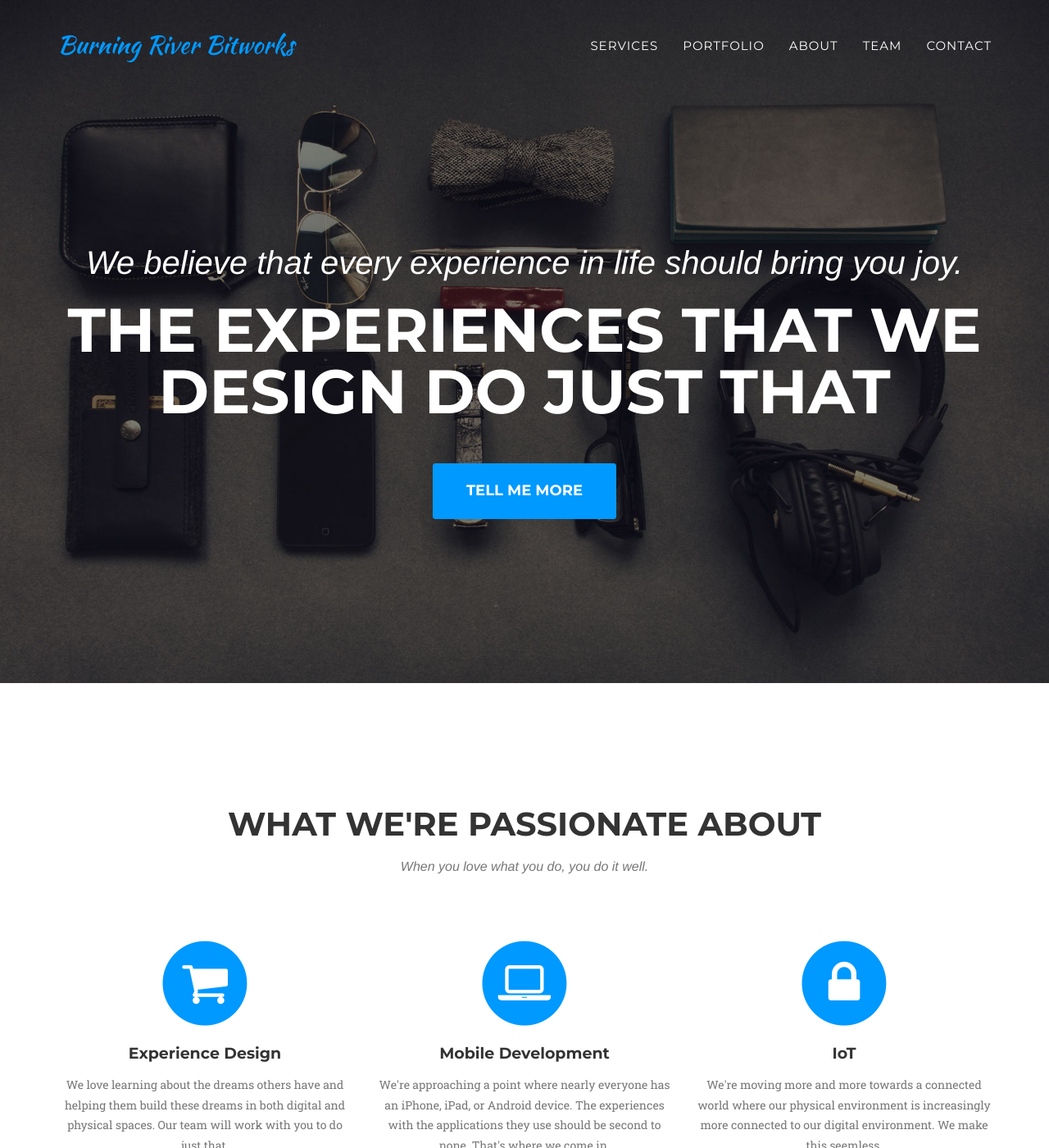
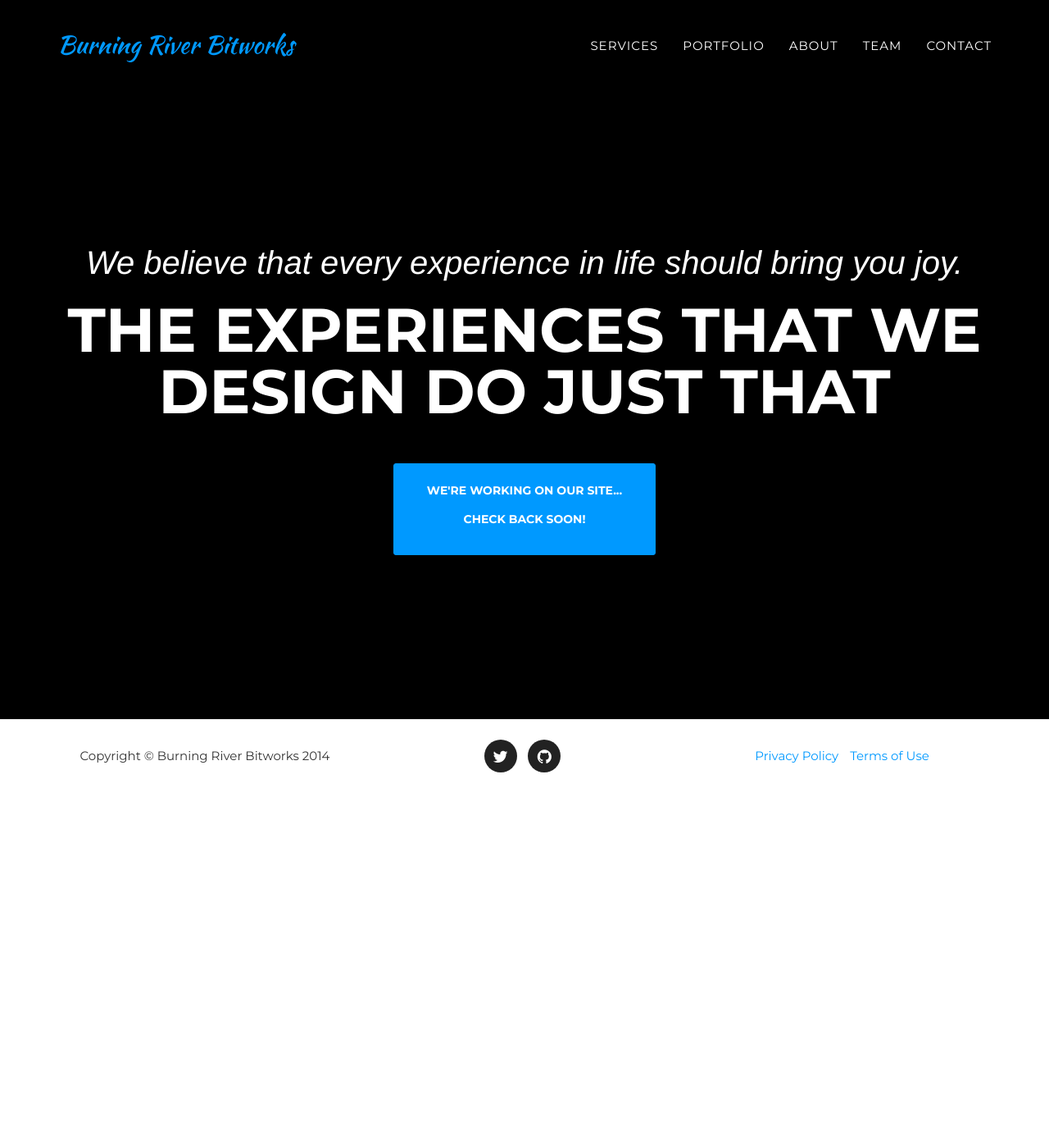
Before and after one commit to BurningRiverBitworks/BurningRiverBitworks.github.io, a Jekyll site: the page built from index.html, in a window 1280 px wide and 1400 px high. Shown: the whole window at 82% size. Built offline with Jekyll 4.4.1, drawn with Linux system fonts in a browser that asks for light colours; some web fonts are replaced; some of the changed text lies outside the part shown.

Commit message:
Temp site in production - use dev branch

```diff
--- a/_config.yml
+++ b/_config.yml
@@ -50,15 +50,9 @@ people:
 # Social networks usernames (many more available: google-plus, flickr, dribbble, pinterest, instagram, tumblr, linkedin, etc.)
 social:
   - title: twitter
-    url: http://twitter.com/jekyllrb
-  - title: facebook
-    url:
-  - title: stack-overflow
-    url: http://stackoverflow.com/questions/tagged/jekyll
-  - title: bitbucket
-    url: http://bitbucket.org/jekyll
+    url: https://twitter.com/brbitworks
   - title: github
-    url: http://github.com/jekyll
+    url: https://github.com/BurningRiverBitworks/
 
 # Postal address (add as many lines as necessary)
 address:
--- a/_includes/css/agency.css
+++ b/_includes/css/agency.css
@@ -266,7 +266,7 @@ header {
     text-align: center;
     color: #fff;
     background-attachment: scroll;
-    background-image: url(../img/header-bg.jpg);
+    background-color: black;
     background-position: center center;
     background-repeat: none;
     -webkit-background-size: cover;
--- a/_includes/header.html
+++ b/_includes/header.html
@@ -46,7 +46,7 @@
             <div class="intro-text">
                 <div class="intro-lead-in">We believe that every experience in life should bring you joy.</div>
                 <div class="intro-heading">The experiences that we design do just that</div>
-                <a href="#services" class="page-scroll btn btn-xl">Tell Me More</a>
+                <a href="#services" class="page-scroll btn btn-xl"><p>We're working on our site...</p><p>Check back soon!</p></a>
             </div>
         </div>
     </header>
--- a/_layouts/default.html
+++ b/_layouts/default.html
@@ -7,12 +7,6 @@
     <body id="page-top" class="index">
 
     {% include header.html %}
-    {% include services.html %}
-    {% include portfolio_grid.html %}
-    {% include about.html %}
-    {% include team.html %}
-    {% include clients.html %}
-    {% include contact.html %}
     {% include footer.html %}
     {% include modals.html %}
     {% include js.html %}
```
